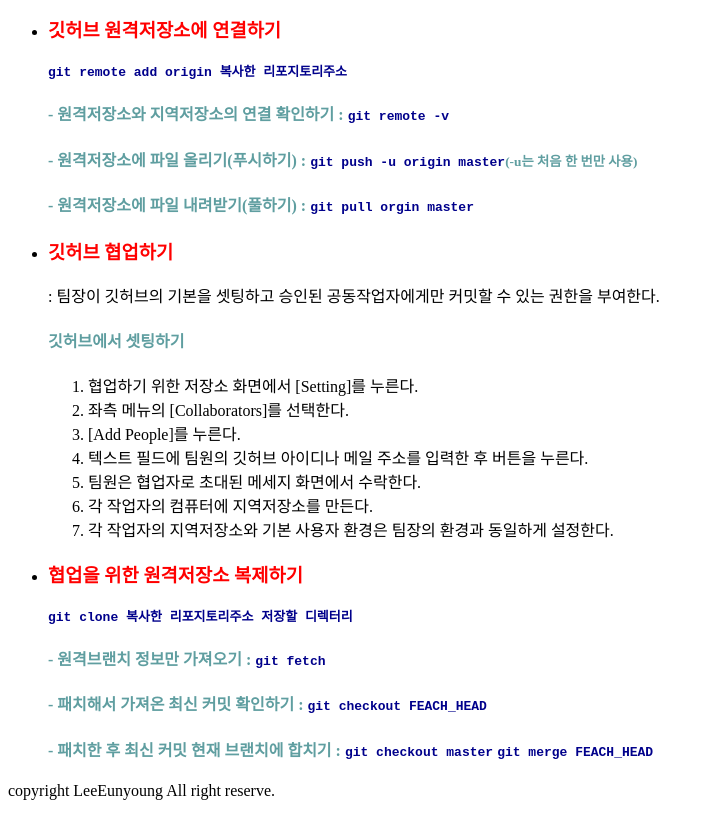
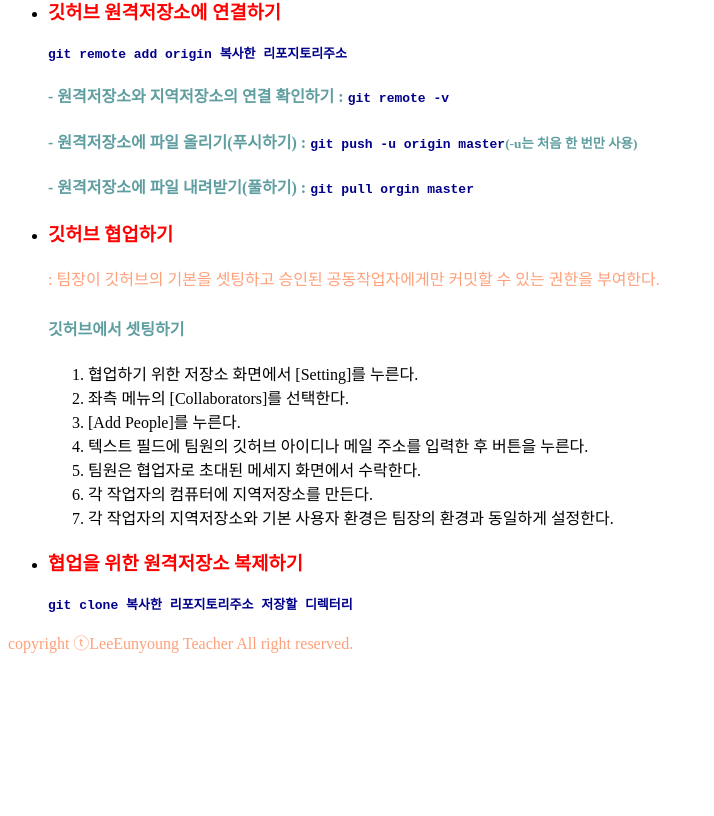
Before and after one commit to leeeungyoung/hanclass, a plain HTML site: page index.html in a window 1280 px wide. Shown: the part 994-1810 px from the top of the page, without its empty margins (0-714 px from the left). After the commit the page ends 1669 px from the top, so only its background shows below. Drawn offline with Linux system fonts and the light colour scheme.

Commit message:
index, css 수정

```diff
--- a/css/style.css
+++ b/css/style.css
@@ -2,10 +2,11 @@
 
 h1 {
     color: blue;
+    background-color: lightblue;
 }
 
 h2 {
-    color: skyblue;
+    background-color:lightslategray;
 }
 
 h3 {
@@ -16,6 +17,11 @@
     color:cadetblue
 }
 
+p {
+    line-height: 30px;
+    color: lightsalmon;
+}
+
 code {
     font-weight: 600;
     color: darkblue;
--- a/index.html
+++ b/index.html
@@ -23,7 +23,7 @@
         <li>
             <h3>스테이징하기</h3>
             <code>git add "스테이징할 파일명"</code>
-        </li>~
+        </li>
         <li>
             <h3>커밋하기</h3>
             <code>git commit -m "메세지"</code>
@@ -66,14 +66,8 @@
         <li>
             <h3>협업을 위한 원격저장소 복제하기</h3>
             <code>git clone  복사한 리포지토리주소 저장할 디렉터리</code>
-            <h4>- 원격브랜치 정보만 가져오기 : <code>git fetch</code></h4>
-            <h4>- 패치해서 가져온 최신 커밋 확인하기 : <code>git checkout FEACH_HEAD</code></h4>
-            <h4>- 패치한 후 최신 커밋 현재 브랜치에 합치기 :
-                <code>git checkout master</code>
-                <code>git merge FEACH_HEAD</code>
-            </h4>
         </li>
     </ul>
-    <p>copyright LeeEunyoung All right reserve.</p>
+    <p>copyright ⓣLeeEunyoung Teacher All right reserved.</p>
 </body>
 </html>
```
